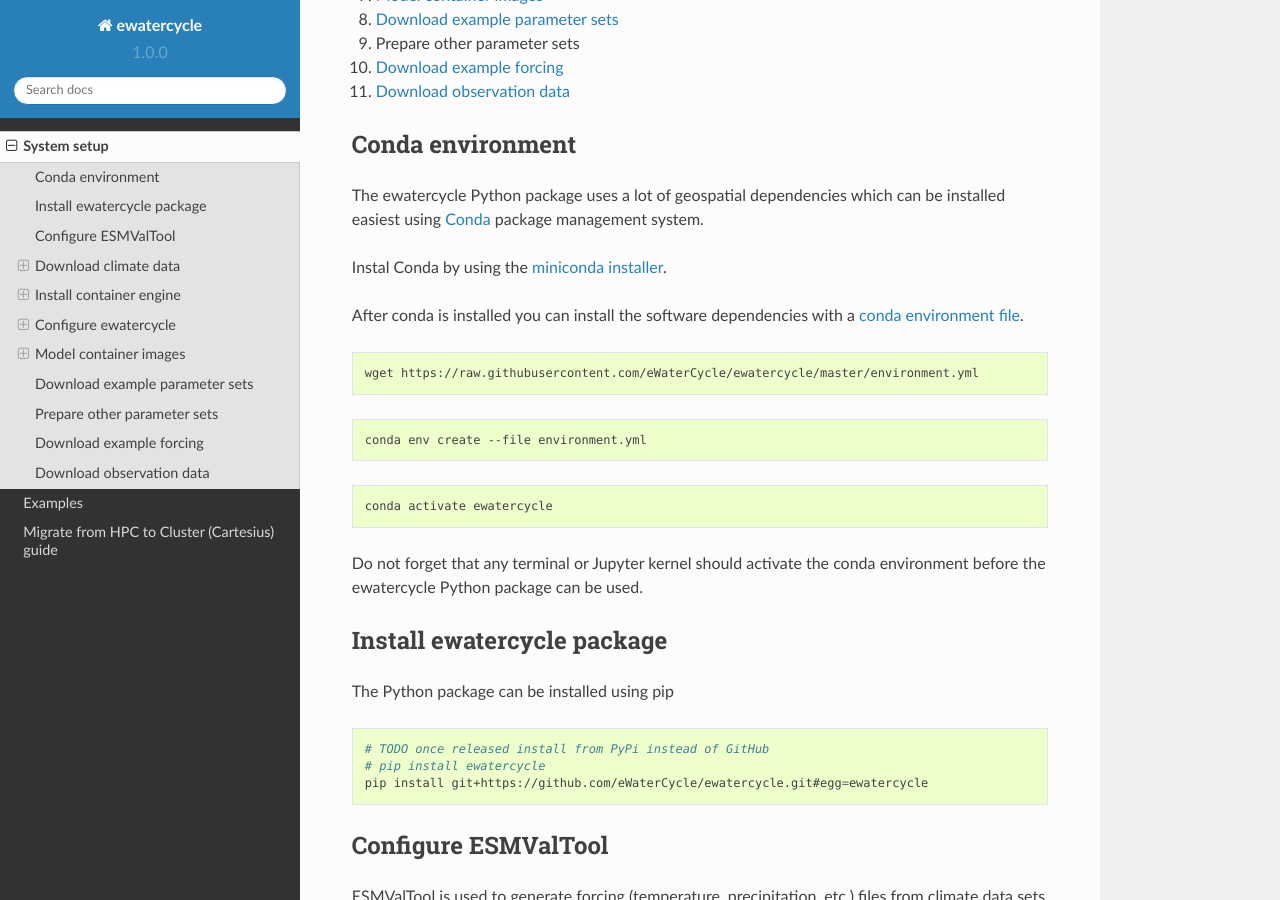
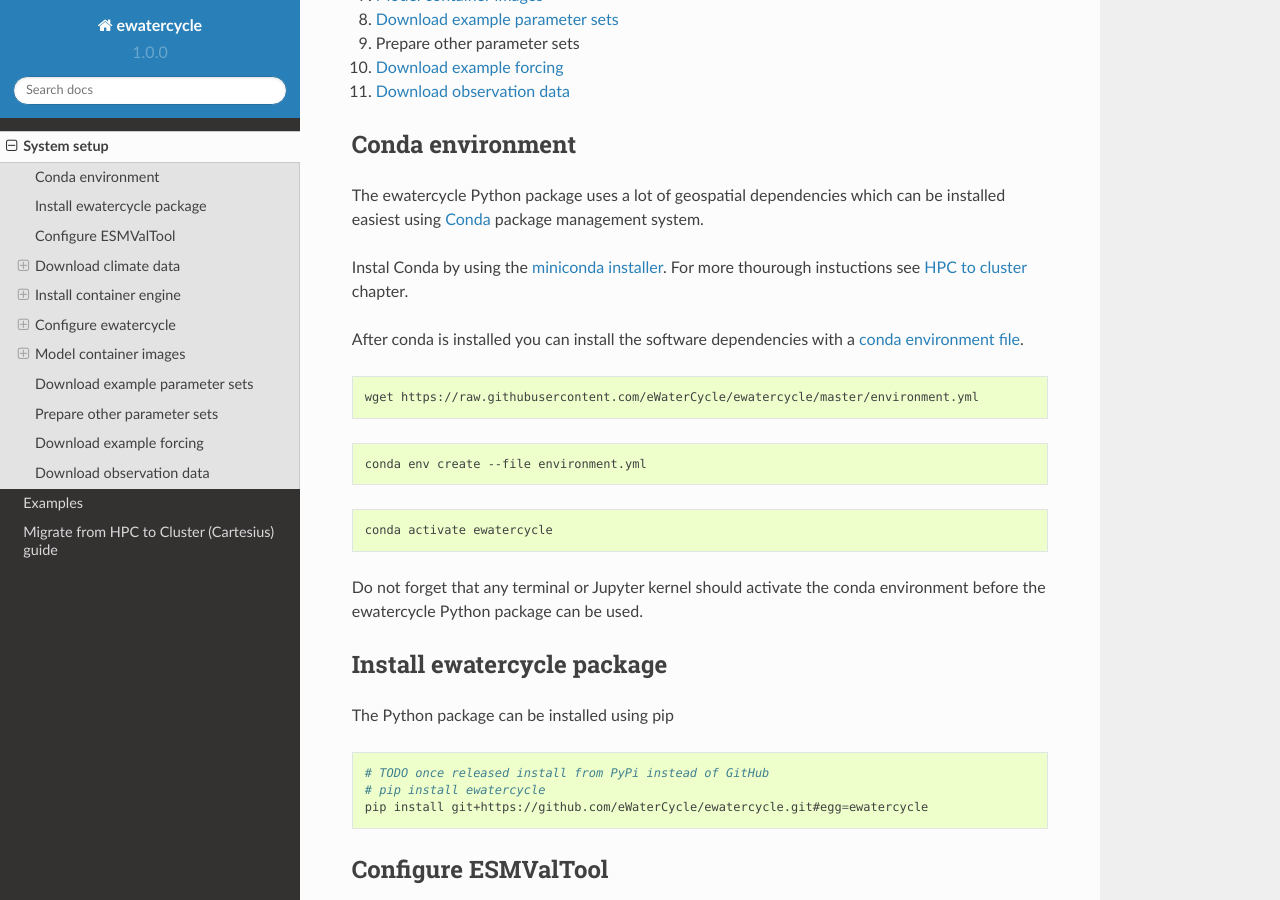
Before and after one commit to eWaterCycle/ewatercycle, a Sphinx documentation site: the page built from docs/system_setup.rst, in a window 1280 px wide and 900 px high, scrolled down 488 px. Built offline with Sphinx 7.4.7 and the Read the Docs theme 2.0.0, drawn with Linux system fonts in a browser that asks for light colours; pages that are not in the unit, such as notebooks, are missing from menus.

Commit message:
Link to HPC chapter

```diff
--- a/docs/system_setup.rst
+++ b/docs/system_setup.rst
@@ -28,7 +28,7 @@ which can be installed easiest using `Conda <https://conda.io/>`__ package
 management system.
 
 Instal Conda by using the `miniconda
-installer <https://docs.conda.io/en/latest/miniconda.html>`__.
+installer <https://docs.conda.io/en/latest/miniconda.html>`__. For more thourough instuctions see `HPC to cluster <hpc_to_cluster.rst>`_ chapter.
 
 After conda is installed you can install the software dependencies with
 a `conda environment
```
